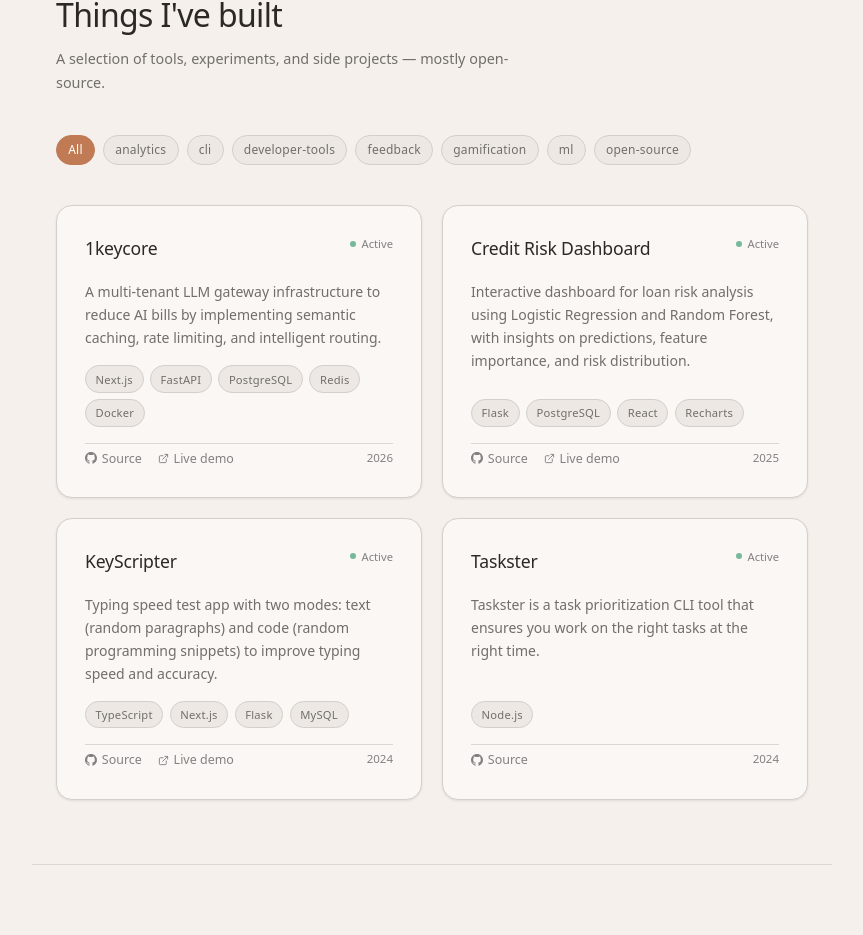
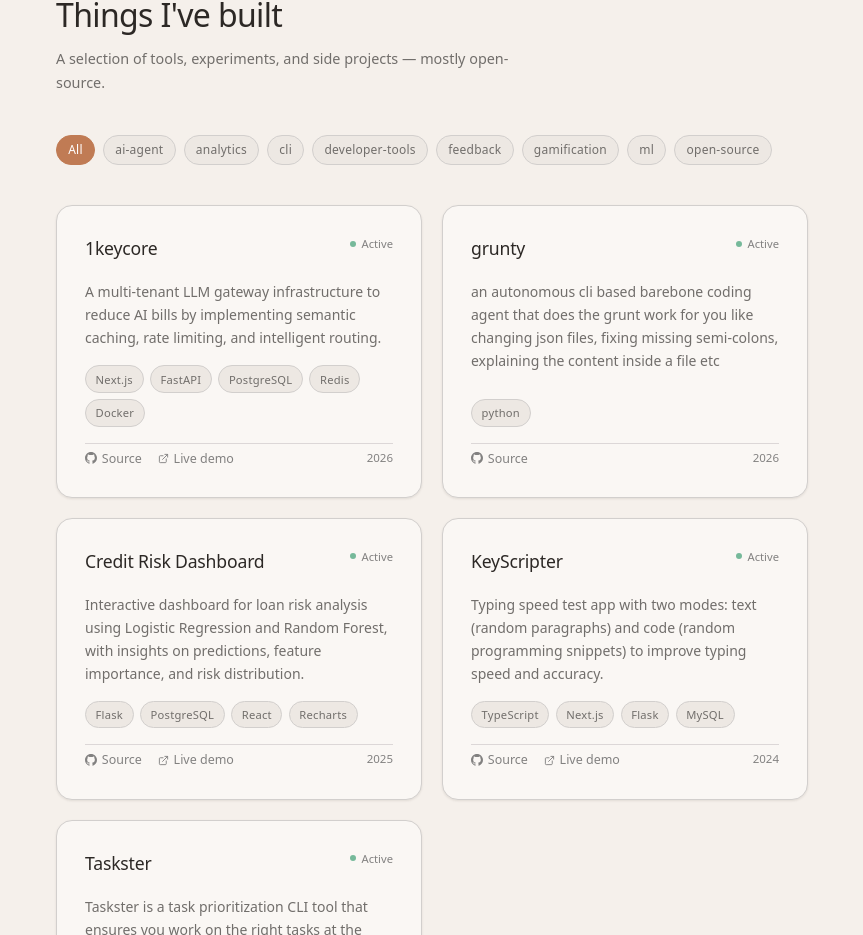
Before and after one commit to saurabhje/portfolio, a Next.js app: page / in a window 1280 px wide. Shown: the part 914-1849 px from the top of the page, without its empty margins (208-1071 px from the left). Built offline with nearby package versions, Linux system fonts and the light colour scheme.

Commit message:
Add: new update and project

```diff
--- /dev/null
+++ b/content/projects/grunty.json
@@ -0,0 +1,11 @@
+{
+  "slug": "grunty",
+  "title": "grunty",
+  "description": "an autonomous cli based barebone coding agent that does the grunt work for you like changing json files, fixing missing semi-colons, explaining the content inside a file etc",
+  "tech": ["python"],
+  "tags": ["cli", "developer-tools", "ai-agent"],
+  "github": "https://github.com/saurabhje/grunty-coding-agent",
+  "featured": true,
+  "year": 2026,
+  "status": "active"
+}
--- a/src/app/layout.tsx
+++ b/src/app/layout.tsx
@@ -4,7 +4,7 @@ import { Navbar } from "@/components/layout/Navbar";
 import { Footer } from "@/components/layout/Footer";
 
 export const metadata: Metadata = {
-  title: { default: "Saurabh — Developer & Builder", template: "%s | Saurabh" },
+  title: { default: "Sau - Developer & Builder", template: "%s | Saurabh" },
   description: "Full-stack developer building thoughtful tools and interfaces. Writing about software, systems, and the craft of building things.",
   keywords: ["developer", "portfolio", "full-stack", "Next.js", "React"],
   authors: [{ name: "Saurabh" }],
@@ -18,7 +18,7 @@ export const metadata: Metadata = {
   },
   twitter: {
     card: "summary_large_image",
-    title: "Saurabh — Developer & Builder",
+    title: "Sau - Developer & Builder",
     description: "Full-stack developer building thoughtful tools and interfaces.",
     creator: "@cachesaur",
   },
```
